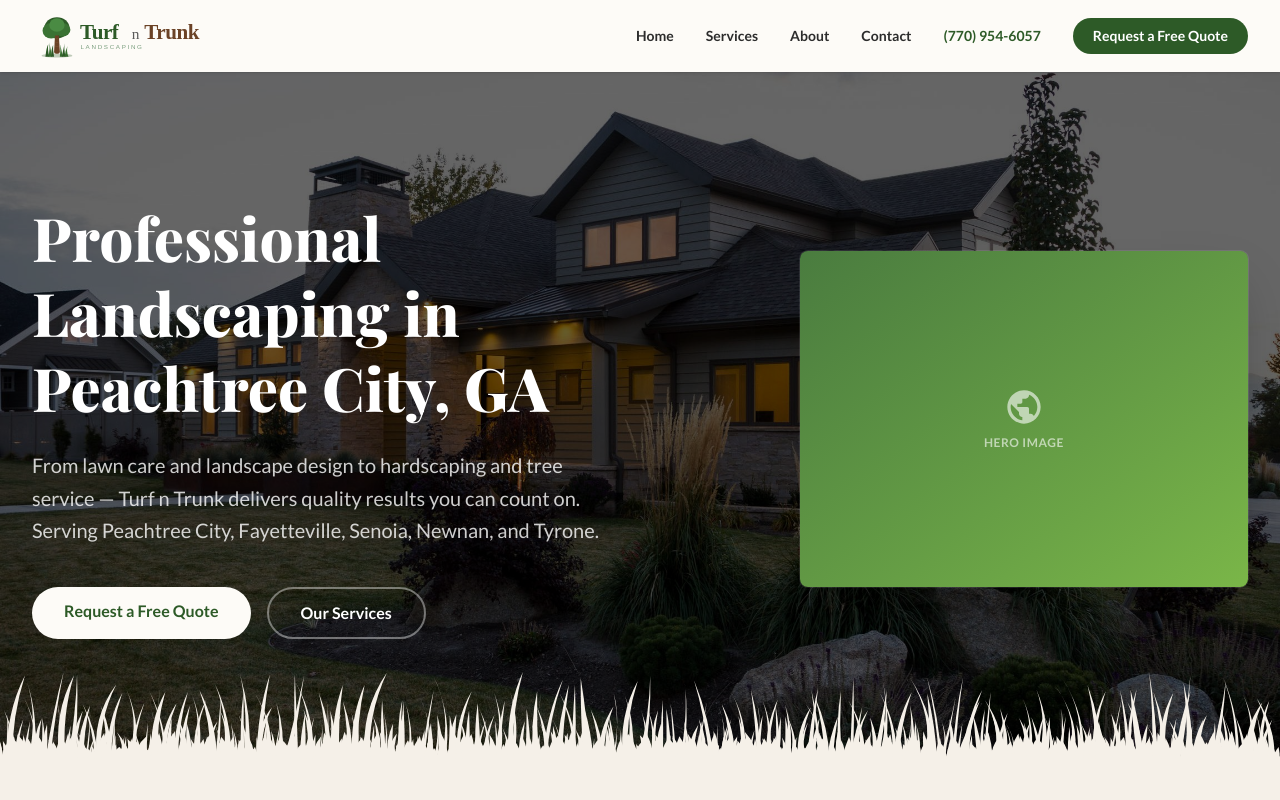
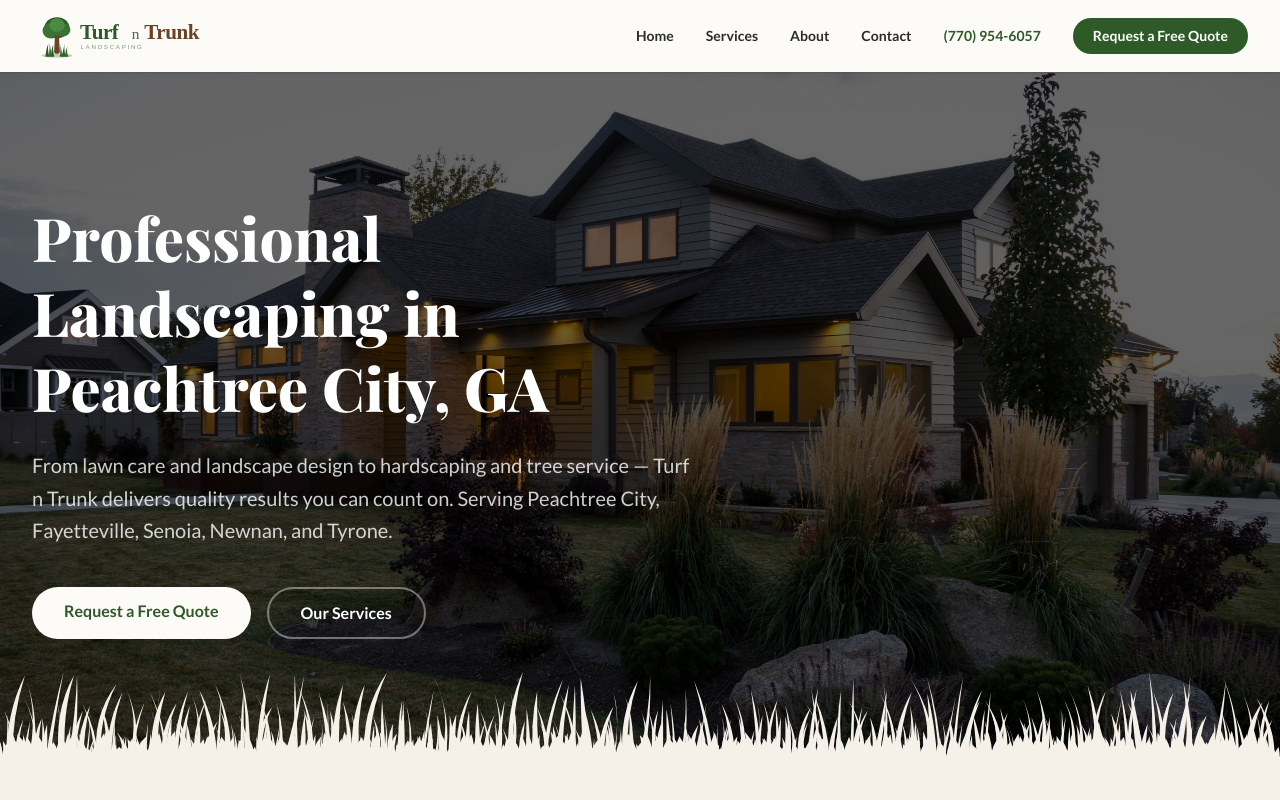
Before and after one commit to DeathCamel58/turf-n-trunk, a Next.js app: page / in a window 1280 px wide. Shown: the top 800 px of the page. Built offline with nearby package versions, Linux system fonts and the light colour scheme.

Commit message:
Home Page: Remove image in hero section

```diff
--- a/app/components/Hero.tsx
+++ b/app/components/Hero.tsx
@@ -1,5 +1,4 @@
 import Link from "next/link";
-import PlaceholderImage from "./PlaceholderImage";
 import GrassBlades from "./GrassBlades";
 import HeroBackground from "./HeroBackground";
 import type { OptimizedImageData } from "./OptimizedImage";
@@ -32,13 +31,11 @@
       <div className="absolute inset-0 bg-black/60" aria-hidden="true" />
 
       <div className="relative mx-auto max-w-7xl px-4 pb-32 pt-24 sm:px-6 sm:pb-36 sm:pt-32 lg:px-8">
-        <div className="flex flex-col items-center gap-12 lg:flex-row lg:items-center lg:gap-16">
-          {/* Text content */}
-          <div className="flex-1">
+        <div className="max-w-2xl">
           <h1 className="font-heading text-4xl font-extrabold leading-tight text-white sm:text-5xl lg:text-6xl">
             Professional Landscaping in Peachtree City, GA
           </h1>
-            <p className="mt-6 max-w-xl text-lg leading-relaxed text-white/80 sm:text-xl">
+          <p className="mt-6 text-lg leading-relaxed text-white/80 sm:text-xl">
             From lawn care and landscape design to hardscaping and tree service
             &mdash; Turf n Trunk delivers quality results you can count on.
             Serving Peachtree City, Fayetteville, Senoia, Newnan, and Tyrone.
@@ -58,16 +55,6 @@
             </Link>
           </div>
         </div>
-
-          {/* Hero image placeholder — hidden on mobile/tablet */}
-          <div className="hidden max-w-md flex-shrink-0 lg:block lg:w-5/12">
-            <PlaceholderImage
-              variant="lawn"
-              label="Hero Image"
-              className="aspect-4/3 w-full rounded-2xl shadow-2xl ring-1 ring-white/10"
-            />
-          </div>
-        </div>
       </div>
 
       {/* Grass blade border — curved blades using quadratic bezier paths */}
```
Lines whose indentation alone changed are shown as unchanged.
